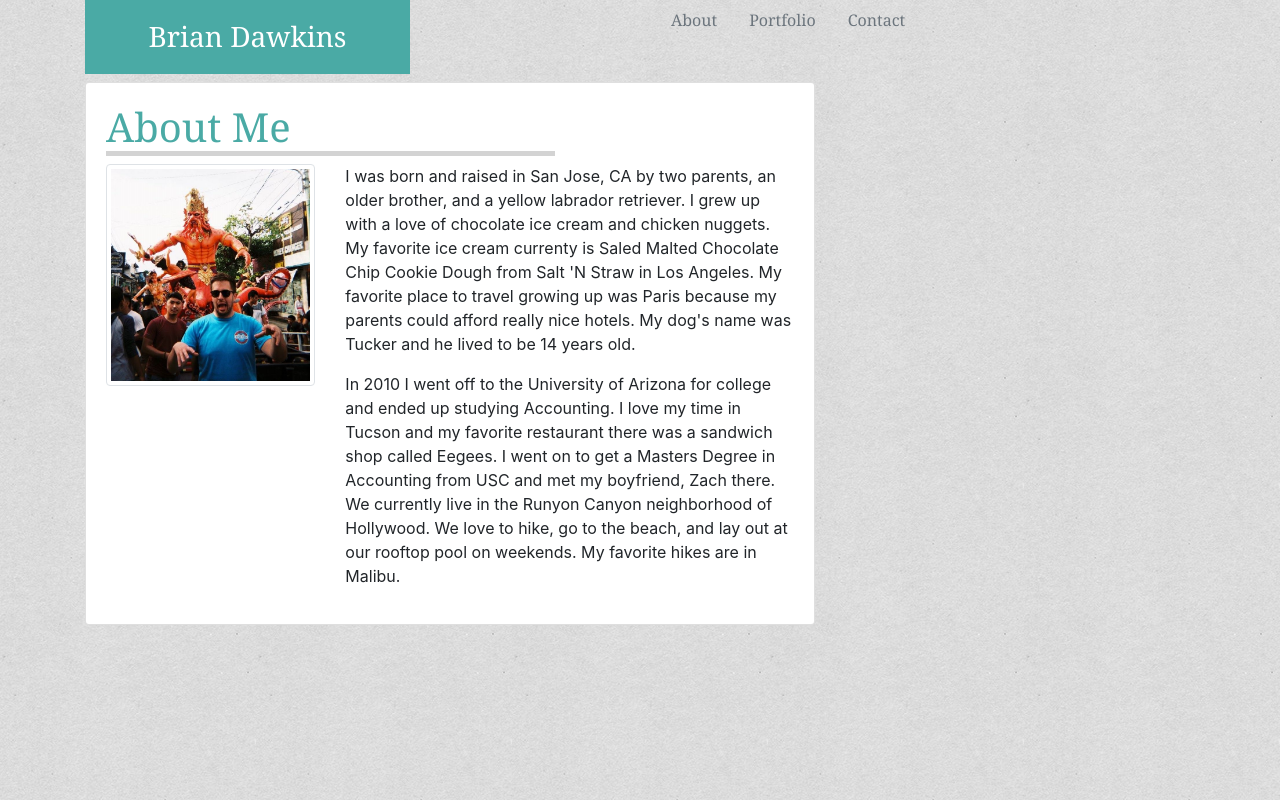
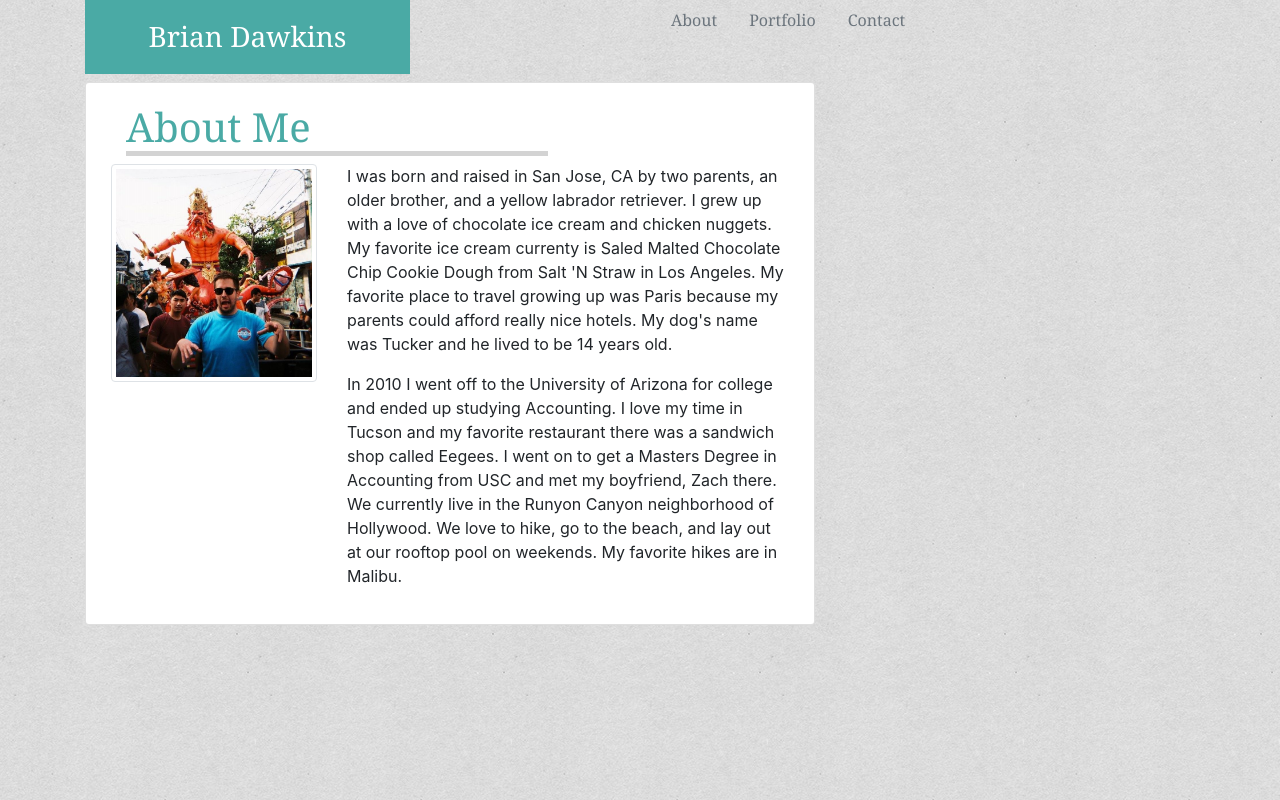
Before and after one commit to briandawkins92/Bootstrap-Portfolio, a plain HTML site: page index.html in a window 1280 px wide. Drawn offline with nearby package versions, Linux system fonts and the light colour scheme.

Commit message:
latest on 1 mar

```diff
--- a/assets/style.css
+++ b/assets/style.css
@@ -38,5 +38,8 @@
     border-top-width: 5px;
     border-top-style: solid;
 }
-
+.card{
+    padding-left:20px;
+    padding-right:20px;
+}
 /*End CSS*/
--- a/index.html
+++ b/index.html
@@ -25,6 +25,7 @@
                 </div>
         </div>
 </head>
+
 <body background="assets/images/background.jpg">
         <div class="container">
                         <div class="row">
@@ -33,8 +34,8 @@
                         <div class="card-body">
                                         <div class="row">
                                                         <div class="col-8"> <h1 class=about>About Me</h1></div>
-                                                        <div class="col-4"> </div>
-                                                        </div>
+                                                        <div class="col-4"></div>
+
 
                         <div class="row">
                         <div class="col-4">
```
